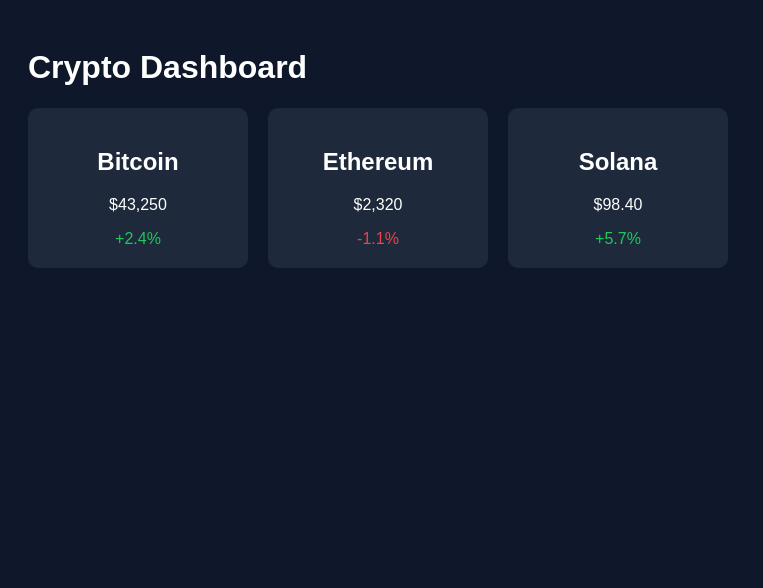
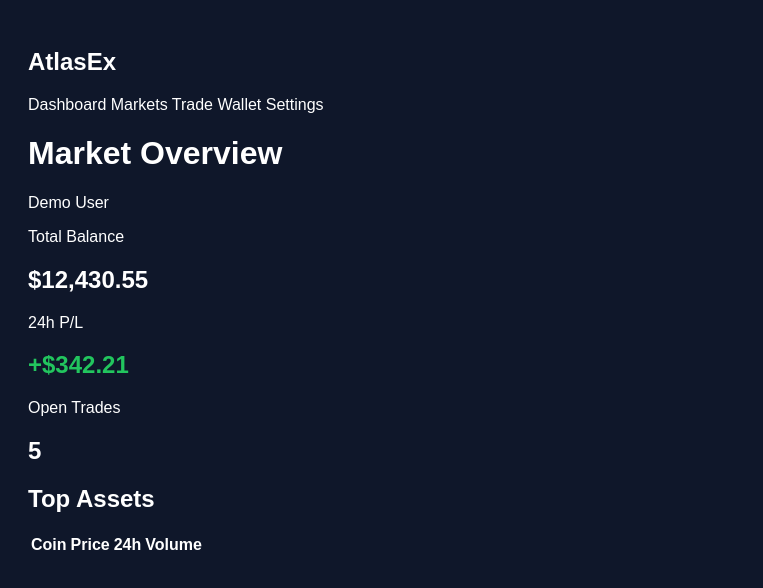
Before and after one commit to heisatlas/crypto-demo, a plain HTML site: page index.html in a window 1280 px wide. Shown: the whole page, without its empty margins (0-763 px from the left). Drawn offline with Linux system fonts and the light colour scheme.

Commit message:
Update index.html

```diff
--- a/index.html
+++ b/index.html
@@ -1,32 +1,62 @@
 <!DOCTYPE html>
 <html lang="en">
 <head>
-  <meta charset="UTF-8">
-  <title>Crypto Dashboard</title>
-  <link rel="stylesheet" href="style.css">
+  <meta charset="UTF-8" />
+  <title>Atlas Exchange</title>
+  <meta name="viewport" content="width=device-width, initial-scale=1.0"/>
+  <link rel="stylesheet" href="style.css"/>
 </head>
 <body>
-  <h1>Crypto Dashboard</h1>
 
-  <div class="cards">
-    <div class="card">
-      <h2>Bitcoin</h2>
-      <p>$43,250</p>
-      <span class="up">+2.4%</span>
-    </div>
+  <aside class="sidebar">
+    <h2 class="logo">AtlasEx</h2>
+    <nav>
+      <a class="active">Dashboard</a>
+      <a>Markets</a>
+      <a>Trade</a>
+      <a>Wallet</a>
+      <a>Settings</a>
+    </nav>
+  </aside>
 
-    <div class="card">
-      <h2>Ethereum</h2>
-      <p>$2,320</p>
-      <span class="down">-1.1%</span>
-    </div>
+  <main class="main">
+    <header class="topbar">
+      <h1>Market Overview</h1>
+      <div class="profile">Demo User</div>
+    </header>
 
-    <div class="card">
-      <h2>Solana</h2>
-      <p>$98.40</p>
-      <span class="up">+5.7%</span>
-    </div>
-  </div>
+    <section class="stats">
+      <div class="stat">
+        <p>Total Balance</p>
+        <h2>$12,430.55</h2>
+      </div>
+      <div class="stat">
+        <p>24h P/L</p>
+        <h2 class="up">+$342.21</h2>
+      </div>
+      <div class="stat">
+        <p>Open Trades</p>
+        <h2>5</h2>
+      </div>
+    </section>
 
+    <section class="market">
+      <h2>Top Assets</h2>
+      <table>
+        <thead>
+          <tr>
+            <th>Coin</th>
+            <th>Price</th>
+            <th>24h</th>
+            <th>Volume</th>
+          </tr>
+        </thead>
+        <tbody id="market-data"></tbody>
+      </table>
+    </section>
+
+  </main>
+
+<script src="script.js"></script>
 </body>
 </html>
```
